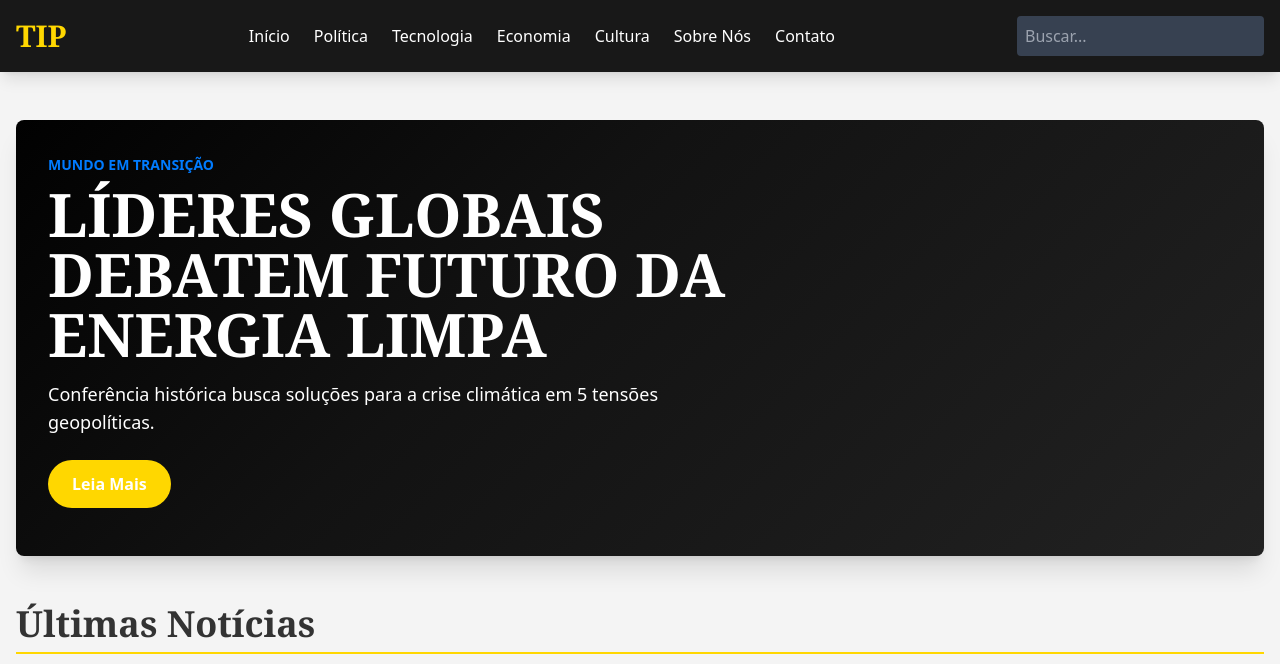
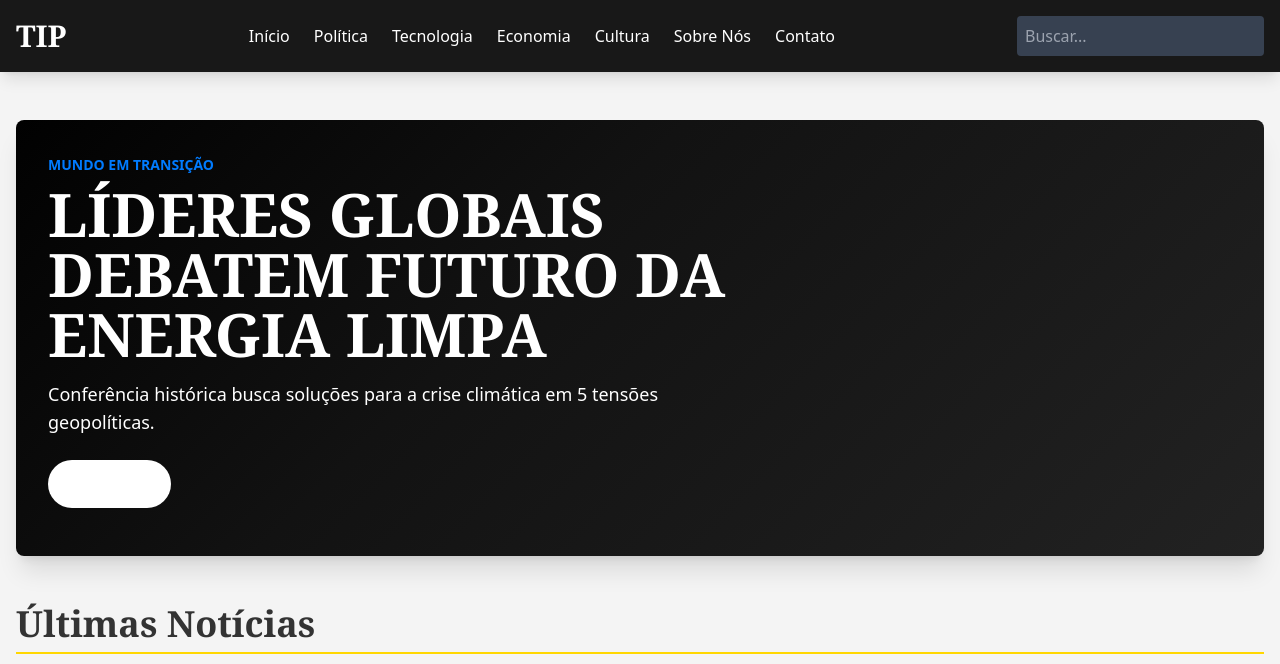
Before and after one commit to tipgabriel/mundomelhor, a plain HTML site: page index.html in a window 1280 px wide. Shown: the top 664 px of the page. Drawn offline with nearby package versions, Linux system fonts and the light colour scheme.

Commit message:
Update index.html

```diff
--- a/index.html
+++ b/index.html
@@ -39,13 +39,13 @@
             background-color: #181818;
         }
         .text-secondary-gold {
-            color: #FFD700;
+            color: #FFF;
         }
         .hover\:text-secondary-gold:hover {
             color: #FFD700;
         }
         .bg-secondary-gold {
-            background-color: #FFD700;
+            background-color: #fff;
         }
         .hover\:bg-yellow-600:hover {
             background-color: #C5A000;
```
